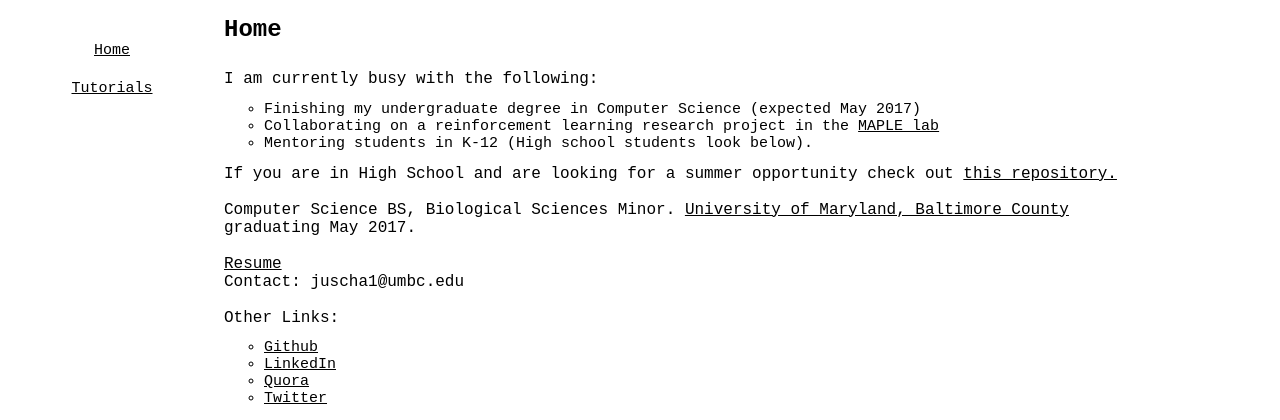
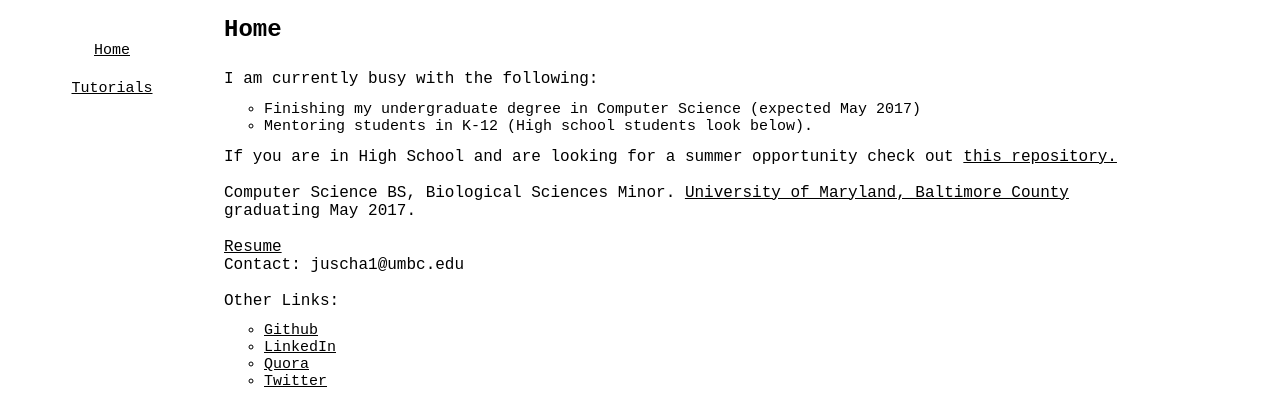
Before and after one commit to JustinChavez/JustinChavez.github.io, a Flask app: page / in a window 1280 px wide. Shown: the part 37-457 px from the top of the page. Run offline with Flask 2, Linux system fonts and the light colour scheme.

Commit message:
update research status

```diff
--- a/personalSite/templates/index.html
+++ b/personalSite/templates/index.html
@@ -7,7 +7,6 @@
     <ul>
     <ul1>
         <li>Finishing my undergraduate degree in Computer Science (expected May 2017)</li>
-        <li>Collaborating on a reinforcement learning research project in the <a href="http://maple.cs.umbc.edu/">MAPLE lab</a></li>
         <li>Mentoring students in K-12 (High school students look below). </li>
     </ul1>
     </ul>
```
